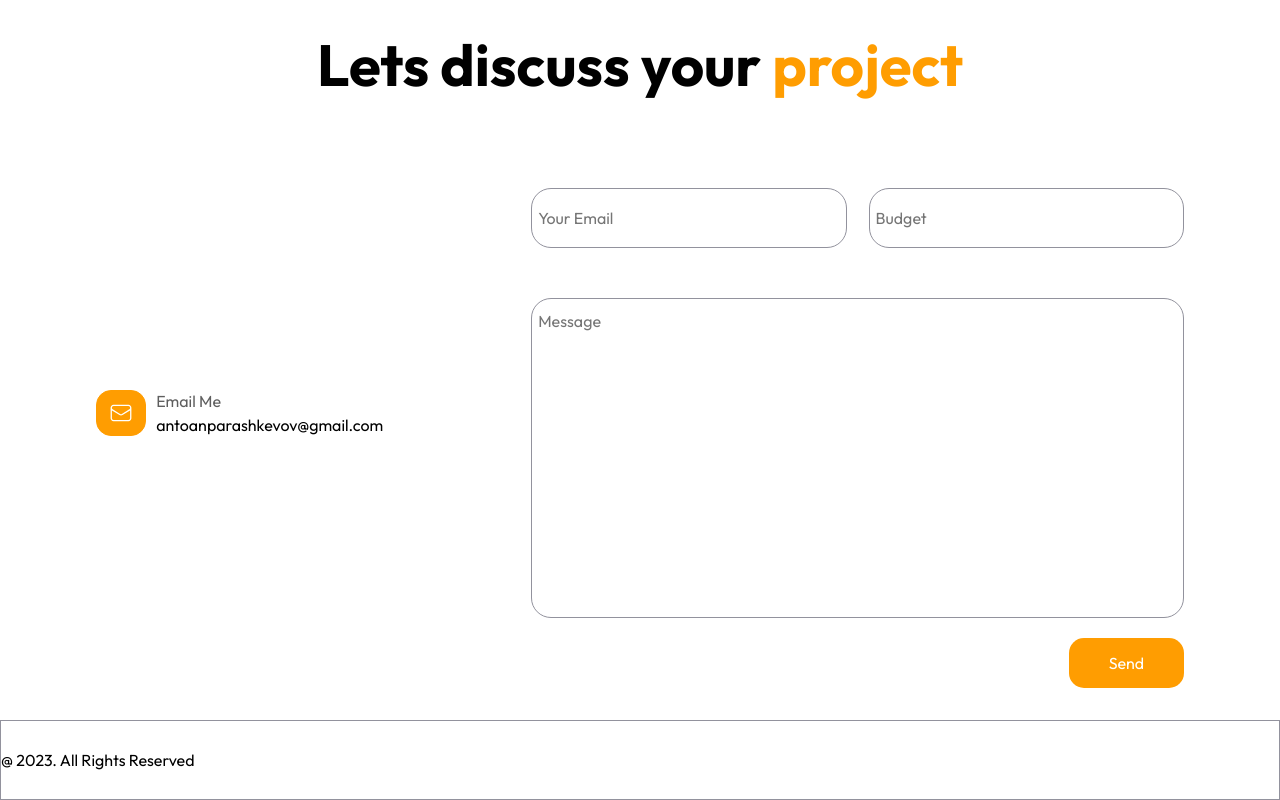
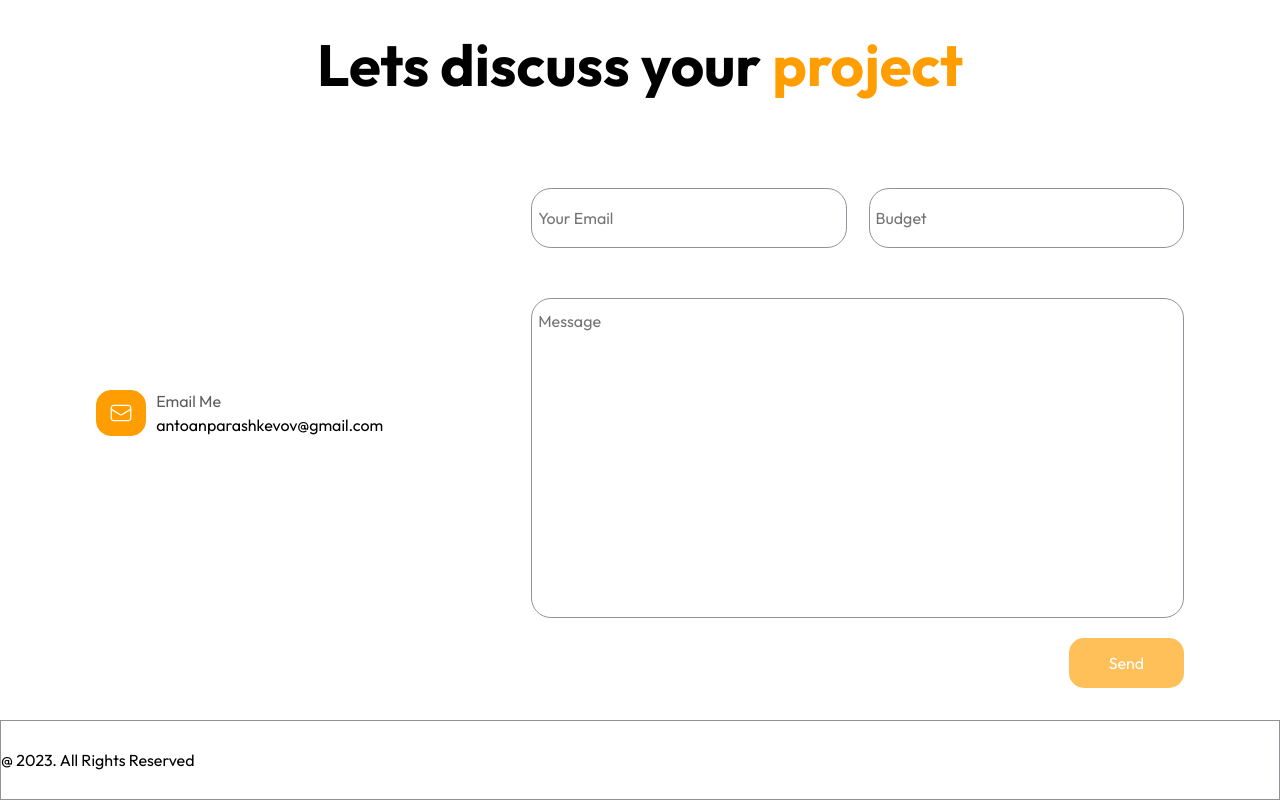
Before and after one commit to antoanparashkevov/antoanp-nextjs, a Next.js app: page / in a window 1280 px wide. Shown: the part 1519-2319 px from the top of the page. Built offline with nearby package versions, Linux system fonts and the light colour scheme.

Commit message:
Disable the form submission button when the entered data is not valid

```diff
--- a/src/components/home/ContactForm.js
+++ b/src/components/home/ContactForm.js
@@ -42,7 +42,7 @@ const ContactForm = () => {
         return hasError ? `${styles['form_control']} invalid` : styles['form_control'];
     }
 
-    const formSubmissionHandler = (event) => {
+    const formSubmissionHandler = async (event) => {
         console.log('submission...')
 
         event.preventDefault();
@@ -51,10 +51,13 @@ const ContactForm = () => {
             return;
         }
 
-        emailReset();
-        budgetReset();
-        messageReset();
+        console.log('enteredEmail >>> ', enteredEmail)
+        console.log('enteredBudget >>> ', enteredBudget)
+        console.log('enteredMessage >>> ', enteredMessage)
 
+        // emailReset();
+        // budgetReset();
+        // messageReset();
 
     }
 
@@ -95,7 +98,10 @@ const ContactForm = () => {
                 />
             </div>
             <div className={styles['form_action']}>
-                <FilledButton type='submit'>
+                <FilledButton
+                    type='submit'
+                    disabled={ !formIsValid }
+                >
                     Send
                 </FilledButton>
             </div>
--- /dev/null
+++ b/src/pages/api/submission.js
@@ -0,0 +1,3 @@
+export default function handler(req, res) {
+    res.status(200).json({ message: 'submission okay'})
+}
```
